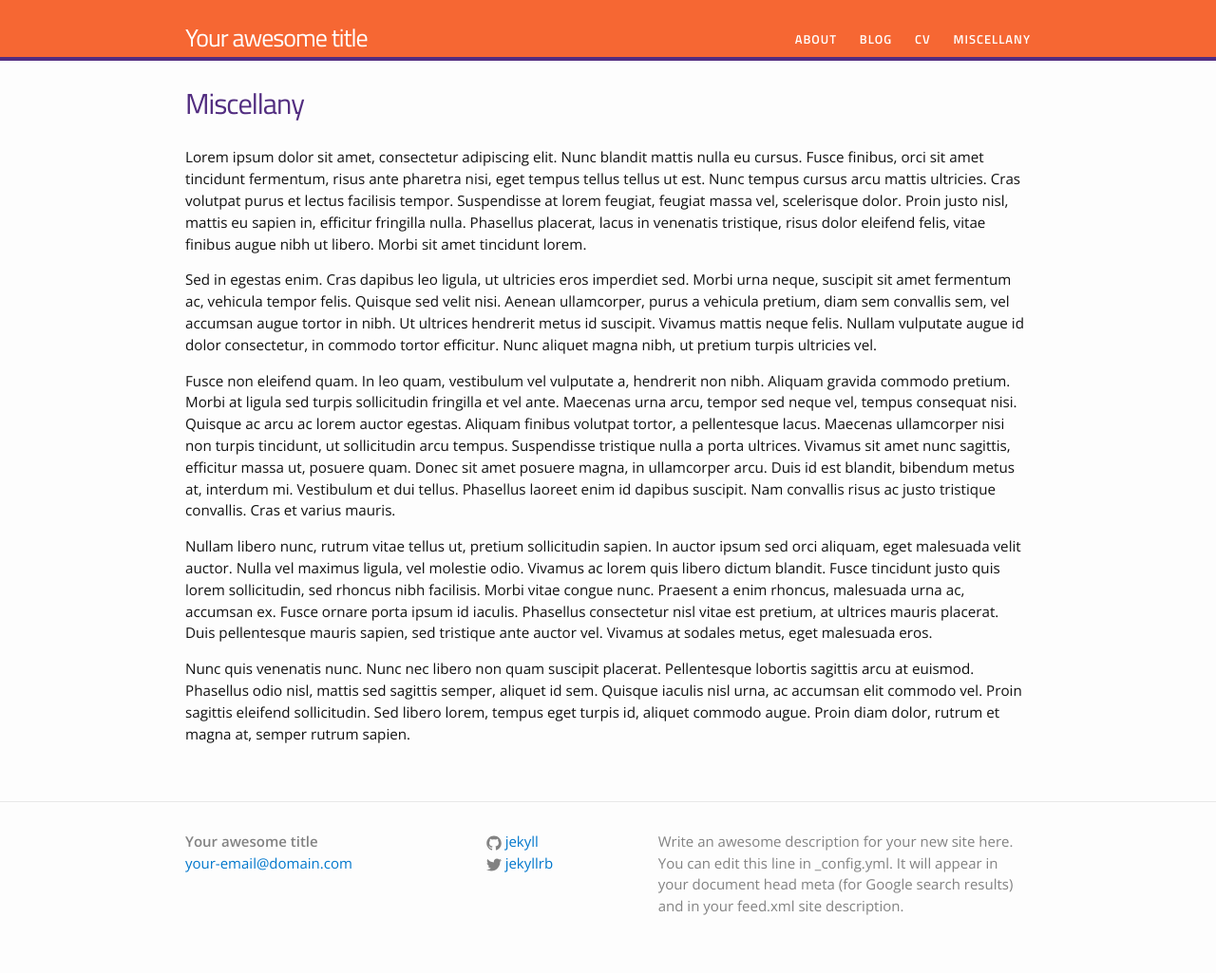
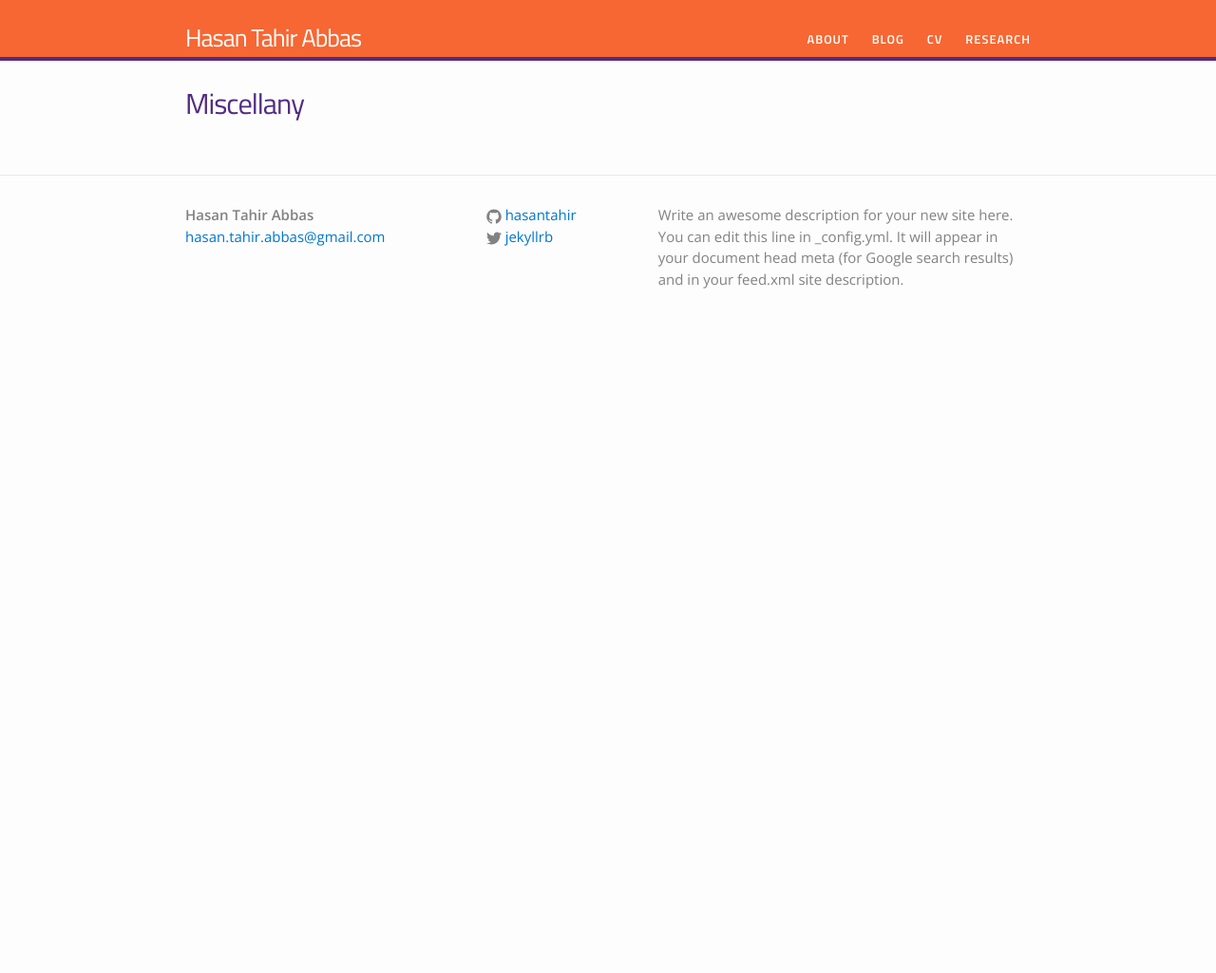
Before and after one commit to hasantahir/hasantahir.github.io, a Jekyll site: the page built from miscellany.md, in a window 1280 px wide. Shown: the whole page at 95% size. Built offline with Jekyll 4.4.1, drawn with Linux system fonts in a browser that asks for light colours; after the commit the page ends 900 px from its top, so only the background shows below that.

Commit message:
added homepage info and updated links

```diff
--- a/_config.yml
+++ b/_config.yml
@@ -1,6 +1,6 @@
 # Site settings
-title: Your awesome title
-email: your-email@domain.com
+title: Hasan Tahir Abbas
+email: hasan.tahir.abbas@gmail.com
 description: > # this means to ignore newlines until "baseurl:"
   Write an awesome description for your new site here. You can edit this
   line in _config.yml. It will appear in your document head meta (for
@@ -8,14 +8,14 @@
 baseurl: "" # the subpath of your site, e.g. /blog/
 url: "http://yourdomain.com" # the base hostname & protocol for your site
 twitter_username: jekyllrb
-github_username:  jekyll
+github_username:  hasantahir
 
 # Build settings
 markdown: kramdown
 
 # Other options
 permalink: blog/:year/:month/:title
-job.title: "Assistant Professor"
+job.title: "Graduate Student"
 excerpt_separator: "<!--more-->"
 
 # SEO stuff
--- a/_data/menu.yml
+++ b/_data/menu.yml
@@ -7,7 +7,7 @@
 - title: "CV"
   href: "/cv/"
 
-- title: "Miscellany"
+- title: "Research"
   href: "/miscellany/"
   subcategories:
     - subtitle: "Item 1"
--- a/miscellany.md
+++ b/miscellany.md
@@ -3,13 +3,3 @@
 title: Miscellany
 permalink: /miscellany/
 ---
-
-Lorem ipsum dolor sit amet, consectetur adipiscing elit. Nunc blandit mattis nulla eu cursus. Fusce finibus, orci sit amet tincidunt fermentum, risus ante pharetra nisi, eget tempus tellus tellus ut est. Nunc tempus cursus arcu mattis ultricies. Cras volutpat purus et lectus facilisis tempor. Suspendisse at lorem feugiat, feugiat massa vel, scelerisque dolor. Proin justo nisl, mattis eu sapien in, efficitur fringilla nulla. Phasellus placerat, lacus in venenatis tristique, risus dolor eleifend felis, vitae finibus augue nibh ut libero. Morbi sit amet tincidunt lorem.
-
-Sed in egestas enim. Cras dapibus leo ligula, ut ultricies eros imperdiet sed. Morbi urna neque, suscipit sit amet fermentum ac, vehicula tempor felis. Quisque sed velit nisi. Aenean ullamcorper, purus a vehicula pretium, diam sem convallis sem, vel accumsan augue tortor in nibh. Ut ultrices hendrerit metus id suscipit. Vivamus mattis neque felis. Nullam vulputate augue id dolor consectetur, in commodo tortor efficitur. Nunc aliquet magna nibh, ut pretium turpis ultricies vel.
-
-Fusce non eleifend quam. In leo quam, vestibulum vel vulputate a, hendrerit non nibh. Aliquam gravida commodo pretium. Morbi at ligula sed turpis sollicitudin fringilla et vel ante. Maecenas urna arcu, tempor sed neque vel, tempus consequat nisi. Quisque ac arcu ac lorem auctor egestas. Aliquam finibus volutpat tortor, a pellentesque lacus. Maecenas ullamcorper nisi non turpis tincidunt, ut sollicitudin arcu tempus. Suspendisse tristique nulla a porta ultrices. Vivamus sit amet nunc sagittis, efficitur massa ut, posuere quam. Donec sit amet posuere magna, in ullamcorper arcu. Duis id est blandit, bibendum metus at, interdum mi. Vestibulum et dui tellus. Phasellus laoreet enim id dapibus suscipit. Nam convallis risus ac justo tristique convallis. Cras et varius mauris.
-
-Nullam libero nunc, rutrum vitae tellus ut, pretium sollicitudin sapien. In auctor ipsum sed orci aliquam, eget malesuada velit auctor. Nulla vel maximus ligula, vel molestie odio. Vivamus ac lorem quis libero dictum blandit. Fusce tincidunt justo quis lorem sollicitudin, sed rhoncus nibh facilisis. Morbi vitae congue nunc. Praesent a enim rhoncus, malesuada urna ac, accumsan ex. Fusce ornare porta ipsum id iaculis. Phasellus consectetur nisl vitae est pretium, at ultrices mauris placerat. Duis pellentesque mauris sapien, sed tristique ante auctor vel. Vivamus at sodales metus, eget malesuada eros.
-
-Nunc quis venenatis nunc. Nunc nec libero non quam suscipit placerat. Pellentesque lobortis sagittis arcu at euismod. Phasellus odio nisl, mattis sed sagittis semper, aliquet id sem. Quisque iaculis nisl urna, ac accumsan elit commodo vel. Proin sagittis eleifend sollicitudin. Sed libero lorem, tempus eget turpis id, aliquet commodo augue. Proin diam dolor, rutrum et magna at, semper rutrum sapien.
```
Also changed, not shown: about.md (+1 -1 lines).
